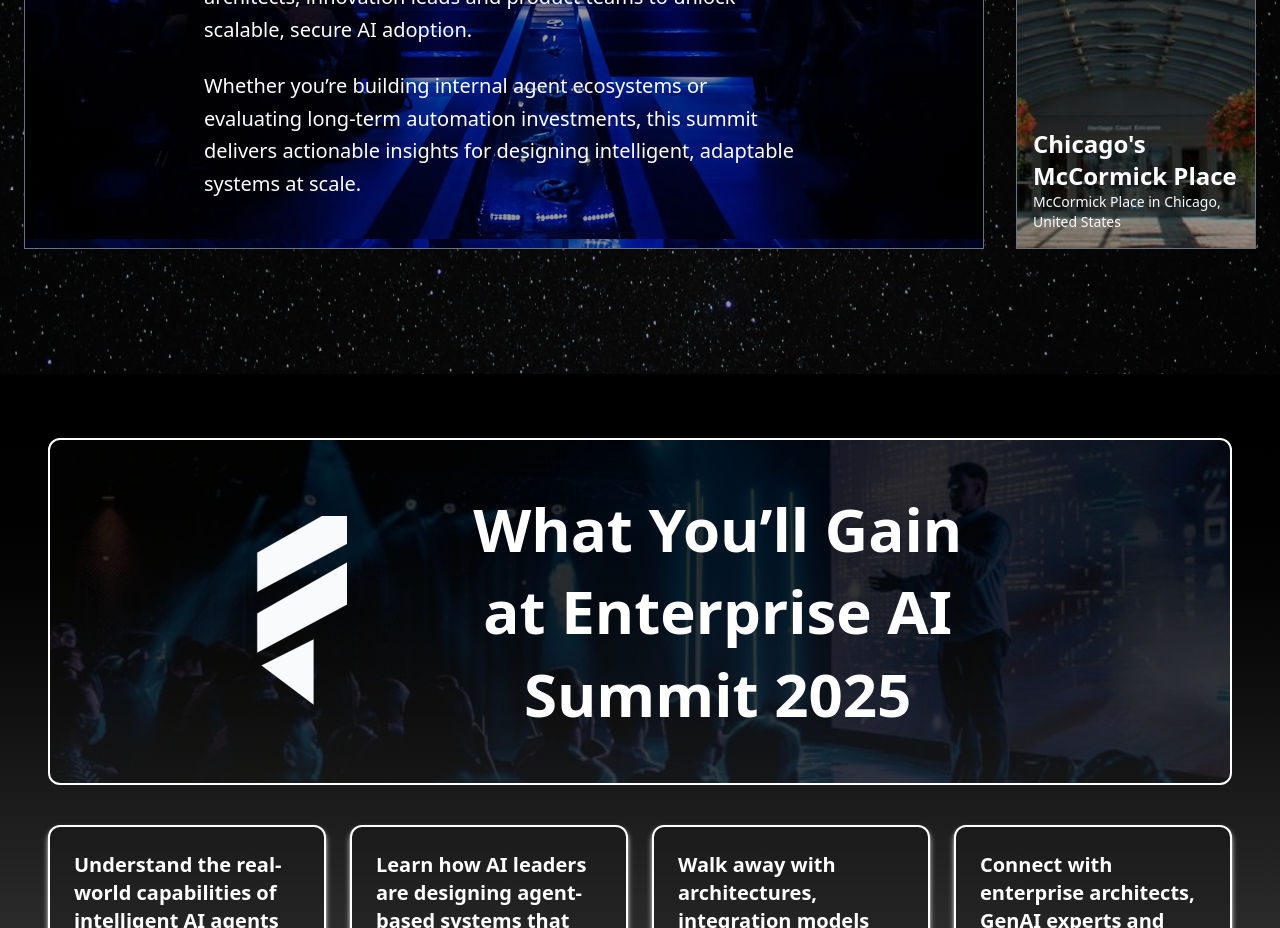
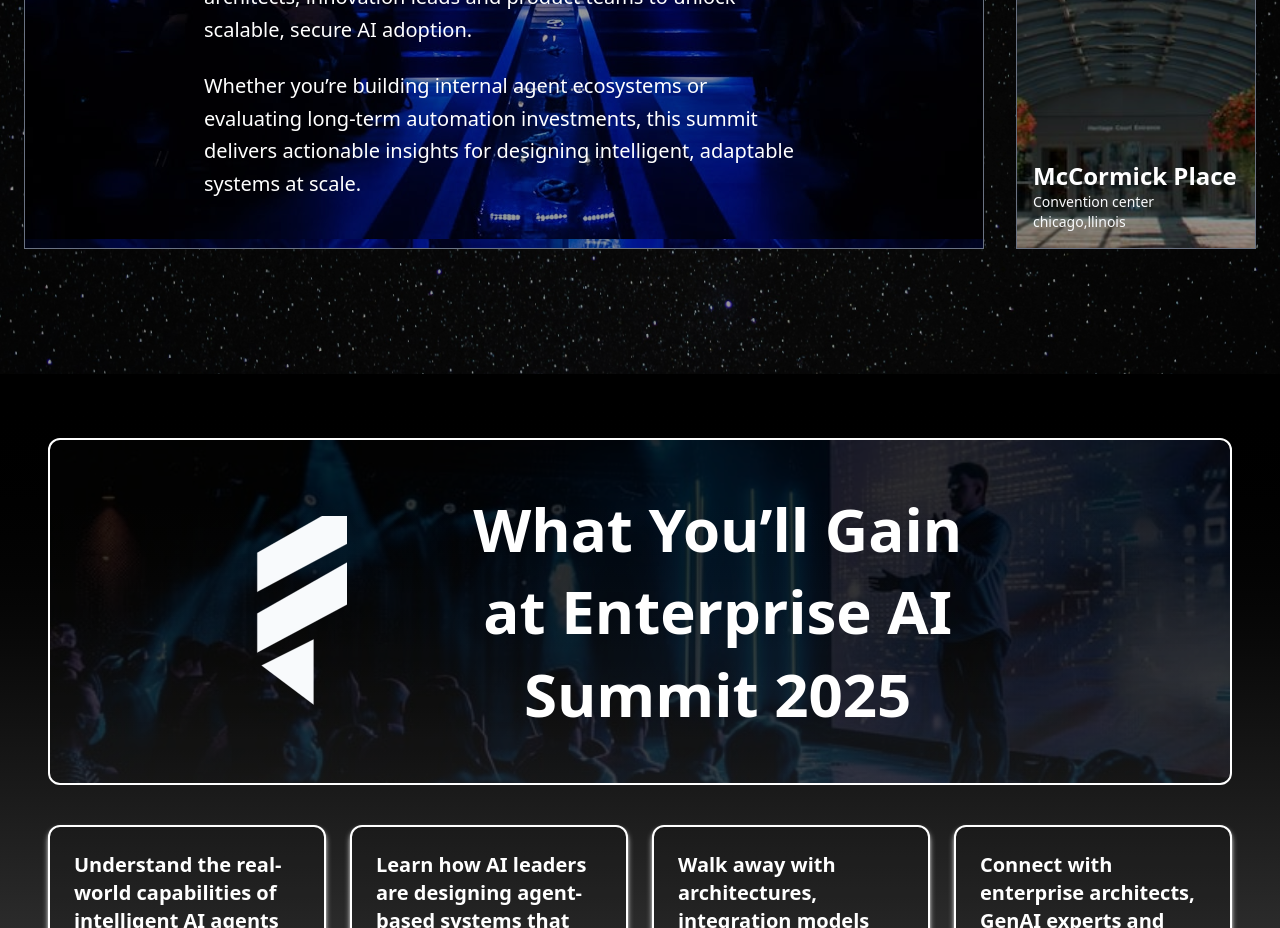
Before and after one commit to FlivoA/Flivo-Event-Landingpage, a React (Vite) app: page /ai/event in a window 1280 px wide. Shown: the part 1280-2208 px from the top of the page. Built offline with nearby package versions, Linux system fonts and the light colour scheme.

Commit message:
feat:add catogary route dynamic
through home page we can direct all the catogary

```diff
--- a/index.html
+++ b/index.html
@@ -4,7 +4,7 @@
     <meta charset="UTF-8" />
     <link rel="icon" type="image/svg+xml" href="/svgs/vite.svg" />
     <meta name="viewport" content="width=device-width, initial-scale=1.0" />
-    <title>Vite + React</title>
+    <title>Flivo Events</title>
   </head>
   <body>
     <div id="root"></div>
--- a/src/components/Chicago.jsx
+++ b/src/components/Chicago.jsx
@@ -151,9 +151,9 @@
 
             {/* Bottom Text */}
             <div className="absolute bottom-0 left-0 right-0 p-4">
-              <h3 className="font-bold text-2xl text-white">Chicago's McCormick Place</h3>
+              <h3 className="font-bold text-2xl text-white">McCormick Place</h3>
               <p className="text-sm font-medium text-[#F8FAFC]">
-               McCormick Place in Chicago, United States
+               Convention center chicago,llinois
               </p>
             </div>
           </div>
--- a/src/components/Events.jsx
+++ b/src/components/Events.jsx
@@ -138,7 +138,7 @@
   },
 ];
 
-const EventCard = ({ bgImage, title, subtitle, cardArray }) => {
+const EventCard = ({ bgImage, title, subtitle, cardArray,eventPath }) => {
   const carouselRef = useRef(null);
   const [activeIndex, setActiveIndex] = useState(0);
 
@@ -212,7 +212,7 @@
               {cardArray[activeIndex]?.place}
             </p>
             <button className="mt-4 px-4 py-2 bg-white text-black rounded-md font-medium hover:bg-gray-200 transition">
-              <Link to="/beyond/event">Explore Event</Link>
+              <Link to={eventPath}>Explore Event</Link>
             </button>
           </div>
 
@@ -582,12 +582,15 @@
               title="Beyond Automation: Intelligent AI Agent"
               subtitle="Live in Toronto, Montreal, Beijing, Berlin & Bengaluru—this global tour explores how intelligent AI agents are redefining enterprise strategy beyond automation."
               cardArray={cardInfo1}
+              eventPath={"/beyond/event"}
             />
             <EventCard
               bgImage="/lasvegas.jpg"
               title="Enterprise AI Summit 2025 – Revealing the Untapped $3 Trillion"
               subtitle="A global tour across Las Vegas, SF, NYC, London, Singapore & Dubai—where AI leaders unlock the next $3T enterprise AI revolution through strategy, innovation, and real-world use cases."
               cardArray={cardInfo2}
+              eventPath={"/ai/event"}
+
             />
 
             <EventCard
@@ -595,6 +598,7 @@
               title="Enterprise LLM Security in the Age of AI Transformation"
               subtitle="Live in Toronto, Montreal, Beijing, Berlin & Bengaluru—this global tour explores how intelligent AI agents are redefining enterprise strategy beyond automation."
               cardArray={cardInfo3}
+              eventPath={"/beyond/event"}
             />
           </main>
         </div>
--- a/src/components/FAQAi.jsx
+++ b/src/components/FAQAi.jsx
@@ -184,7 +184,7 @@
               Frequently Asked Questions
             </p>
             <p className="font-semibold text-lg md:text-2xl max-w-[900px] mx-auto">
-              Everything you need to know before arriving in San Francisco for
+              Everything you need to know before arriving in Chicago for
               the Enterprise AI Summit 2025.
             </p>
           </div>
```
